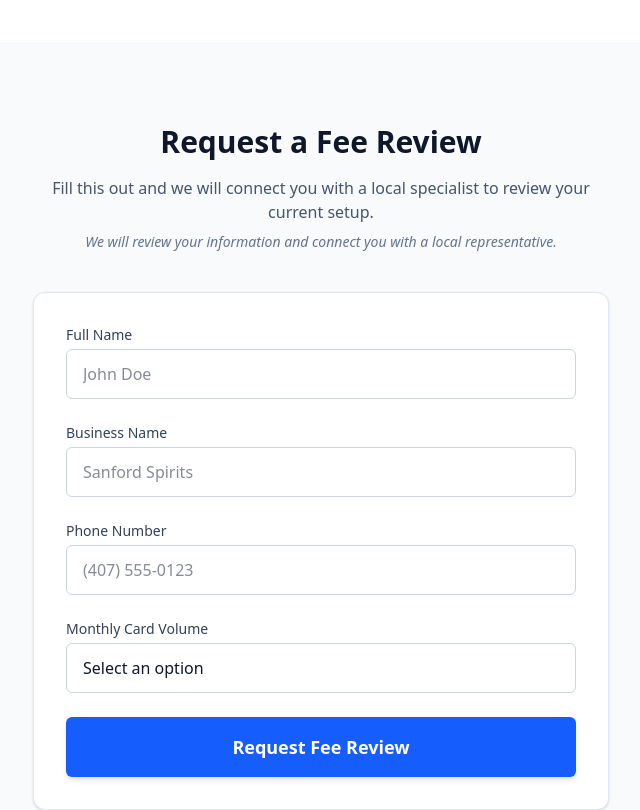
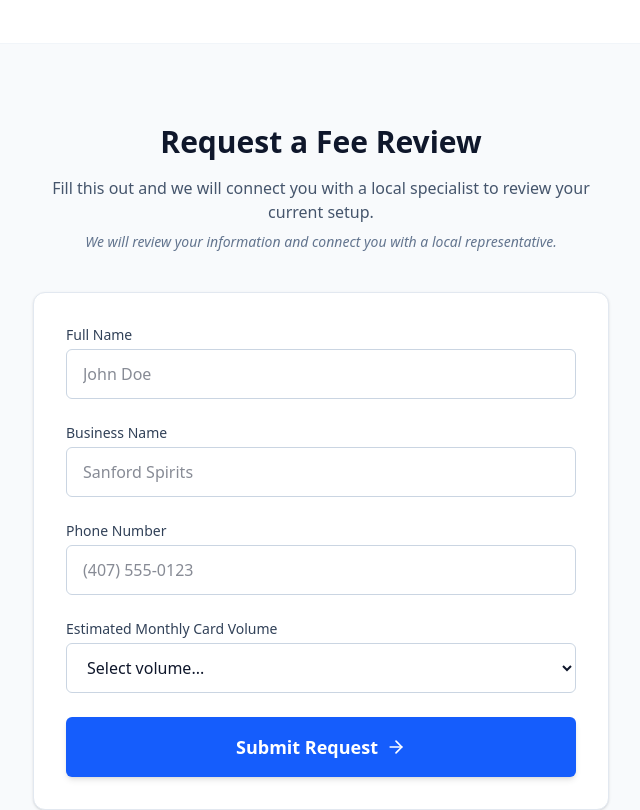
Before and after one commit to genghisjuan/sanfordliquorstorepos, a React (Vite) app: page / in a window 1280 px wide. Shown: the part 940-1750 px from the top of the page, without its empty margins (319-959 px from the left). Built offline with nearby package versions, Linux system fonts and the light colour scheme.

Commit message:
Update App.tsx

```diff
--- a/src/App.tsx
+++ b/src/App.tsx
@@ -77,117 +77,6 @@ export default function App() {
     }
   };
 
-  const RelatedPages = () => (
-    <section className="mt-16 pt-8 border-t border-slate-100">
-      <h3 className="text-lg font-bold mb-4 text-slate-900">Related Pages</h3>
-      <div className="flex flex-wrap gap-x-6 gap-y-2 text-sm">
-        <button onClick={() => navigate('/')} className="text-blue-600 hover:underline">Home</button>
-        <button onClick={() => navigate('/liquor-store-pos-sanford-fl')} className="text-blue-600 hover:underline">Liquor Store POS in Sanford</button>
-        <button onClick={() => navigate('/lower-credit-card-fees-liquor-store-sanford')} className="text-blue-600 hover:underline">How to Lower Credit Card Fees</button>
-        <button onClick={() => navigate('/credit-card-processing-liquor-store-sanford')} className="text-blue-600 hover:underline">Credit Card Processing for Liquor Stores</button>
-        <button onClick={() => navigate('/best-pos-system-liquor-store-sanford')} className="text-blue-600 hover:underline">Best POS System for Liquor Stores</button>
-        <button onClick={() => navigate('/pos-system-small-liquor-store-sanford')} className="text-blue-600 hover:underline">POS for Small Liquor Stores</button>
-        <button onClick={() => navigate('/liquor-store-payment-processing-costs')} className="text-blue-600 hover:underline">Payment Processing Costs</button>
-        <button onClick={() => navigate('/liquor-store-credit-card-fees')} className="text-blue-600 hover:underline">Credit Card Fees Guide</button>
-      </div>
-    </section>
-  );
-
-  const LeadForm = () => (
-    <div className="max-w-xl mx-auto">
-      <div className="text-center mb-10">
-        <h2 className="text-3xl font-bold mb-4 text-slate-900">Request a Fee Review</h2>
-        <p className="text-slate-600 mb-2">Fill this out and we will connect you with a local specialist to review your current setup.</p>
-        <p className="text-sm text-slate-500 italic">We will review your information and connect you with a local representative.</p>
-      </div>
-
-      {isSubmitted ? (
-        <div className="bg-green-50 border border-green-200 p-8 rounded-lg text-center">
-          <div className="w-12 h-12 bg-green-100 text-green-600 rounded-full flex items-center justify-center mx-auto mb-4">
-            <Check className="w-6 h-6" />
-          </div>
-          <h3 className="text-xl font-bold text-green-900 mb-2">Thank you.</h3>
-          <p className="text-green-800">We will contact you shortly.</p>
-          <button
-            onClick={() => setIsSubmitted(false)}
-            className="mt-6 text-sm text-green-700 underline hover:text-green-800"
-          >
-            Send another request
-          </button>
-        </div>
-      ) : (
-        <form onSubmit={handleSubmit} className="space-y-6 bg-white p-8 rounded-xl shadow-sm border border-slate-200">
-          <div>
-            <label htmlFor="fullName" className="block text-sm font-medium text-slate-700 mb-1">Full Name</label>
-            <input
-              type="text"
-              id="fullName"
-              name="fullName"
-              value={formData.fullName}
-              onChange={handleChange}
-              className={`w-full px-4 py-3 rounded-md border ${errors.fullName ? 'border-red-500 bg-red-50' : 'border-slate-300'} focus:ring-2 focus:ring-blue-500 focus:border-blue-500 outline-none transition-all`}
-              placeholder="John Doe"
-            />
-            {errors.fullName && <p className="mt-1 text-sm text-red-600">{errors.fullName}</p>}
-          </div>
-
-          <div>
-            <label htmlFor="businessName" className="block text-sm font-medium text-slate-700 mb-1">Business Name</label>
-            <input
-              type="text"
-              id="businessName"
-              name="businessName"
-              value={formData.businessName}
-              onChange={handleChange}
-              className={`w-full px-4 py-3 rounded-md border ${errors.businessName ? 'border-red-500 bg-red-50' : 'border-slate-300'} focus:ring-2 focus:ring-blue-500 focus:border-blue-500 outline-none transition-all`}
-              placeholder="Sanford Spirits"
-            />
-            {errors.businessName && <p className="mt-1 text-sm text-red-600">{errors.businessName}</p>}
-          </div>
-
-          <div>
-            <label htmlFor="phoneNumber" className="block text-sm font-medium text-slate-700 mb-1">Phone Number</label>
-            <input
-              type="tel"
-              id="phoneNumber"
-              name="phoneNumber"
-              value={formData.phoneNumber}
-              onChange={handleChange}
-              className={`w-full px-4 py-3 rounded-md border ${errors.phoneNumber ? 'border-red-500 bg-red-50' : 'border-slate-300'} focus:ring-2 focus:ring-blue-500 focus:border-blue-500 outline-none transition-all`}
-              placeholder="(407) 555-0123"
-            />
-            {errors.phoneNumber && <p className="mt-1 text-sm text-red-600">{errors.phoneNumber}</p>}
-          </div>
-
-          <div>
-            <label htmlFor="monthlyVolume" className="block text-sm font-medium text-slate-700 mb-1">Monthly Card Volume</label>
-            <select
-              id="monthlyVolume"
-              name="monthlyVolume"
-              value={formData.monthlyVolume}
-              onChange={handleChange}
-              className={`w-full px-4 py-3 rounded-md border ${errors.monthlyVolume ? 'border-red-500 bg-red-50' : 'border-slate-300'} focus:ring-2 focus:ring-blue-500 focus:border-blue-500 outline-none transition-all appearance-none bg-white`}
-            >
-              <option value="">Select an option</option>
-              <option value="Under $5,000">Under $5,000</option>
-              <option value="$5,000 to $20,000">$5,000 to $20,000</option>
-              <option value="$20,000 to $50,000">$20,000 to $50,000</option>
-              <option value="Over $50,000">Over $50,000</option>
-            </select>
-            {errors.monthlyVolume && <p className="mt-1 text-sm text-red-600">{errors.monthlyVolume}</p>}
-          </div>
-
-          <button
-            type="submit"
-            className="w-full bg-blue-600 text-white py-4 rounded-md font-bold text-lg hover:bg-blue-700 transition-all shadow-md active:scale-[0.98]"
-          >
-            Request Fee Review
-          </button>
-        </form>
-      )}
-    </div>
-  );
-
   if (path === '/liquor-store-pos-sanford-fl') {
     return (
       <div className="min-h-screen bg-white text-slate-900 font-sans">
@@ -236,9 +125,16 @@ export default function App() {
 
             {/* Call to Action / Form Section */}
             <section ref={formRef} className="mt-16 pt-16 border-t border-slate-100">
-              <LeadForm />
+              <LeadForm
+                formData={formData}
+                isSubmitted={isSubmitted}
+                errors={errors}
+                handleChange={handleChange}
+                handleSubmit={handleSubmit}
+                setIsSubmitted={setIsSubmitted}
+              />
             </section>
-            <RelatedPages />
+            <RelatedPages navigate={navigate} />
           </div>
         </main>
         <footer className="py-12 border-t border-slate-100 text-center text-slate-500 text-sm">
@@ -317,9 +213,16 @@ export default function App() {
 
             <section className="mt-16 pt-16 border-t border-slate-100">
               <p className="text-xl font-medium text-center mb-10">If you want to see if you can lower your fees, start with a quick check.</p>
-              <LeadForm />
+              <LeadForm
+                formData={formData}
+                isSubmitted={isSubmitted}
+                errors={errors}
+                handleChange={handleChange}
+                handleSubmit={handleSubmit}
+                setIsSubmitted={setIsSubmitted}
+              />
             </section>
-            <RelatedPages />
+            <RelatedPages navigate={navigate} />
           </div>
         </main>
         <footer className="py-12 border-t border-slate-100 text-center text-slate-500 text-sm">
@@ -361,9 +264,16 @@ export default function App() {
               <p>Working with a local specialist means you get support when you need it. We focus on providing Sanford liquor stores with transparent rates and modern equipment that integrates seamlessly with your business.</p>
             </section>
             <section className="mt-16 pt-16 border-t border-slate-100">
-              <LeadForm />
+              <LeadForm
+                formData={formData}
+                isSubmitted={isSubmitted}
+                errors={errors}
+                handleChange={handleChange}
+                handleSubmit={handleSubmit}
+                setIsSubmitted={setIsSubmitted}
+              />
             </section>
-            <RelatedPages />
+            <RelatedPages navigate={navigate} />
           </div>
         </main>
         <footer className="py-12 border-t border-slate-100 text-center text-slate-500 text-sm">
@@ -442,9 +352,16 @@ export default function App() {
 
             <section className="mt-16 pt-16 border-t border-slate-100">
               <p className="text-xl font-medium text-center mb-10">If you want to compare your current system and see if there is a better option, request a fee review.</p>
-              <LeadForm />
+              <LeadForm
+                formData={formData}
+                isSubmitted={isSubmitted}
+                errors={errors}
+                handleChange={handleChange}
+                handleSubmit={handleSubmit}
+                setIsSubmitted={setIsSubmitted}
+              />
             </section>
-            <RelatedPages />
+            <RelatedPages navigate={navigate} />
           </div>
         </main>
         <footer className="py-12 border-t border-slate-100 text-center text-slate-500 text-sm">
@@ -491,9 +408,16 @@ export default function App() {
               <li>Local support when you have a question</li>
             </ul>
             <section className="mt-16 pt-16 border-t border-slate-100">
-              <LeadForm />
+              <LeadForm
+                formData={formData}
+                isSubmitted={isSubmitted}
+                errors={errors}
+                handleChange={handleChange}
+                handleSubmit={handleSubmit}
+                setIsSubmitted={setIsSubmitted}
+              />
             </section>
-            <RelatedPages />
+            <RelatedPages navigate={navigate} />
           </div>
         </main>
         <footer className="py-12 border-t border-slate-100 text-center text-slate-500 text-sm">
@@ -537,9 +461,16 @@ export default function App() {
               The best way to understand your costs is to look at your "effective rate"—the total fees paid divided by your total sales volume. If this number is higher than expected, it's time for a review.
             </p>
             <section className="mt-16 pt-16 border-t border-slate-100">
-              <LeadForm />
+              <LeadForm
+                formData={formData}
+                isSubmitted={isSubmitted}
+                errors={errors}
+                handleChange={handleChange}
+                handleSubmit={handleSubmit}
+                setIsSubmitted={setIsSubmitted}
+              />
             </section>
-            <RelatedPages />
+            <RelatedPages navigate={navigate} />
           </div>
         </main>
         <footer className="py-12 border-t border-slate-100 text-center text-slate-500 text-sm">
@@ -586,9 +517,16 @@ export default function App() {
               The only way to know exactly what you are paying—and if you can pay less—is to have a specialist review your actual statements. We provide this review for local Sanford businesses at no cost.
             </p>
             <section className="mt-16 pt-16 border-t border-slate-100">
-              <LeadForm />
+              <LeadForm
+                formData={formData}
+                isSubmitted={isSubmitted}
+                errors={errors}
+                handleChange={handleChange}
+                handleSubmit={handleSubmit}
+                setIsSubmitted={setIsSubmitted}
+              />
             </section>
-            <RelatedPages />
+            <RelatedPages navigate={navigate} />
           </div>
         </main>
         <footer className="py-12 border-t border-slate-100 text-center text-slate-500 text-sm">
@@ -661,9 +599,16 @@ export default function App() {
 
         {/* 5. Lead Form Section */}
         <section ref={formRef} id="contact-form" className="py-20 bg-slate-50 px-4 sm:px-6 lg:px-8 border-y border-slate-100">
-          <LeadForm />
+          <LeadForm
+            formData={formData}
+            isSubmitted={isSubmitted}
+            errors={errors}
+            handleChange={handleChange}
+            handleSubmit={handleSubmit}
+            setIsSubmitted={setIsSubmitted}
+          />
           <div className="max-w-xl mx-auto">
-            <RelatedPages />
+            <RelatedPages navigate={navigate} />
           </div>
         </section>
 
@@ -778,3 +723,125 @@ export default function App() {
     </div>
   );
 }
+
+const RelatedPages = ({ navigate }: { navigate: (to: string) => void }) => (
+  <section className="mt-16 pt-8 border-t border-slate-100">
+    <h3 className="text-lg font-bold mb-4 text-slate-900">Related Pages</h3>
+    <div className="flex flex-wrap gap-x-6 gap-y-2 text-sm">
+      <button onClick={() => navigate('/')} className="text-blue-600 hover:underline">Home</button>
+      <button onClick={() => navigate('/liquor-store-pos-sanford-fl')} className="text-blue-600 hover:underline">Liquor Store POS in Sanford</button>
+      <button onClick={() => navigate('/lower-credit-card-fees-liquor-store-sanford')} className="text-blue-600 hover:underline">How to Lower Credit Card Fees</button>
+      <button onClick={() => navigate('/credit-card-processing-liquor-store-sanford')} className="text-blue-600 hover:underline">Credit Card Processing for Liquor Stores</button>
+      <button onClick={() => navigate('/best-pos-system-liquor-store-sanford')} className="text-blue-600 hover:underline">Best POS System for Liquor Stores</button>
+      <button onClick={() => navigate('/pos-system-small-liquor-store-sanford')} className="text-blue-600 hover:underline">POS for Small Liquor Stores</button>
+      <button onClick={() => navigate('/liquor-store-payment-processing-costs')} className="text-blue-600 hover:underline">Payment Processing Costs</button>
+      <button onClick={() => navigate('/liquor-store-credit-card-fees')} className="text-blue-600 hover:underline">Credit Card Fees Guide</button>
+    </div>
+  </section>
+);
+
+interface LeadFormProps {
+  formData: any;
+  isSubmitted: boolean;
+  errors: Record<string, string>;
+  handleChange: (e: ChangeEvent<HTMLInputElement | HTMLSelectElement>) => void;
+  handleSubmit: (e: FormEvent) => void;
+  setIsSubmitted: (val: boolean) => void;
+}
+
+const LeadForm = ({ formData, isSubmitted, errors, handleChange, handleSubmit, setIsSubmitted }: LeadFormProps) => (
+  <div className="max-w-xl mx-auto">
+    <div className="text-center mb-10">
+      <h2 className="text-3xl font-bold mb-4 text-slate-900">Request a Fee Review</h2>
+      <p className="text-slate-600 mb-2">Fill this out and we will connect you with a local specialist to review your current setup.</p>
+      <p className="text-sm text-slate-500 italic">We will review your information and connect you with a local representative.</p>
+    </div>
+
+    {isSubmitted ? (
+      <div className="bg-green-50 border border-green-200 p-8 rounded-lg text-center">
+        <div className="w-12 h-12 bg-green-100 text-green-600 rounded-full flex items-center justify-center mx-auto mb-4">
+          <Check className="w-6 h-6" />
+        </div>
+        <h3 className="text-xl font-bold text-green-900 mb-2">Thank you.</h3>
+        <p className="text-green-800">We will contact you shortly.</p>
+        <button
+          onClick={() => setIsSubmitted(false)}
+          className="mt-6 text-sm text-green-700 underline hover:text-green-800"
+        >
+          Send another request
+        </button>
+      </div>
+    ) : (
+      <form onSubmit={handleSubmit} className="space-y-6 bg-white p-8 rounded-xl shadow-sm border border-slate-200">
+        <div>
+          <label htmlFor="fullName" className="block text-sm font-medium text-slate-700 mb-1">Full Name</label>
+          <input
+            type="text"
+            id="fullName"
+            name="fullName"
+            value={formData.fullName}
+            onChange={handleChange}
+            className={`w-full px-4 py-3 rounded-md border ${errors.fullName ? 'border-red-500 bg-red-50' : 'border-slate-300'} focus:ring-2 focus:ring-blue-500 focus:border-blue-500 outline-none transition-all`}
+            placeholder="John Doe"
+          />
+          {errors.fullName && <p className="mt-1 text-sm text-red-600">{errors.fullName}</p>}
+        </div>
+
+        <div>
+          <label htmlFor="businessName" className="block text-sm font-medium text-slate-700 mb-1">Business Name</label>
+          <input
+            type="text"
+            id="businessName"
+            name="businessName"
+            value={formData.businessName}
+            onChange={handleChange}
+            className={`w-full px-4 py-3 rounded-md border ${errors.businessName ? 'border-red-500 bg-red-50' : 'border-slate-300'} focus:ring-2 focus:ring-blue-500 focus:border-blue-500 outline-none transition-all`}
+            placeholder="Sanford Spirits"
+          />
+          {errors.businessName && <p className="mt-1 text-sm text-red-600">{errors.businessName}</p>}
+        </div>
+
+        <div>
+          <label htmlFor="phoneNumber" className="block text-sm font-medium text-slate-700 mb-1">Phone Number</label>
+          <input
+            type="tel"
+            id="phoneNumber"
+            name="phoneNumber"
+            value={formData.phoneNumber}
+            onChange={handleChange}
+            className={`w-full px-4 py-3 rounded-md border ${errors.phoneNumber ? 'border-red-500 bg-red-50' : 'border-slate-300'} focus:ring-2 focus:ring-blue-500 focus:border-blue-500 outline-none transition-all`}
+            placeholder="(407) 555-0123"
+          />
+          {errors.phoneNumber && <p className="mt-1 text-sm text-red-600">{errors.phoneNumber}</p>}
+        </div>
+
+        <div>
+          <label htmlFor="monthlyVolume" className="block text-sm font-medium text-slate-700 mb-1">Estimated Monthly Card Volume</label>
+          <select
+            id="monthlyVolume"
+            name="monthlyVolume"
+            value={formData.monthlyVolume}
+            onChange={handleChange}
+            className={`w-full px-4 py-3 rounded-md border ${errors.monthlyVolume ? 'border-red-500 bg-red-50' : 'border-slate-300'} focus:ring-2 focus:ring-blue-500 focus:border-blue-500 outline-none transition-all bg-white`}
+          >
+            <option value="">Select volume...</option>
+            <option value="under-5k">Under $5,000</option>
+            <option value="5k-20k">$5,000 - $20,000</option>
+            <option value="20k-50k">$20,000 - $50,000</option>
+            <option value="50k-100k">$50,000 - $100,000</option>
+            <option value="over-100k">Over $100,000</option>
+          </select>
+          {errors.monthlyVolume && <p className="mt-1 text-sm text-red-600">{errors.monthlyVolume}</p>}
+        </div>
+
+        <button
+          type="submit"
+          className="w-full bg-blue-600 text-white py-4 rounded-md font-bold text-lg hover:bg-blue-700 transition-all shadow-md flex items-center justify-center group"
+        >
+          Submit Request
+          <ArrowRight className="ml-2 w-5 h-5 group-hover:translate-x-1 transition-transform" />
+        </button>
+      </form>
+    )}
+  </div>
+);
```
